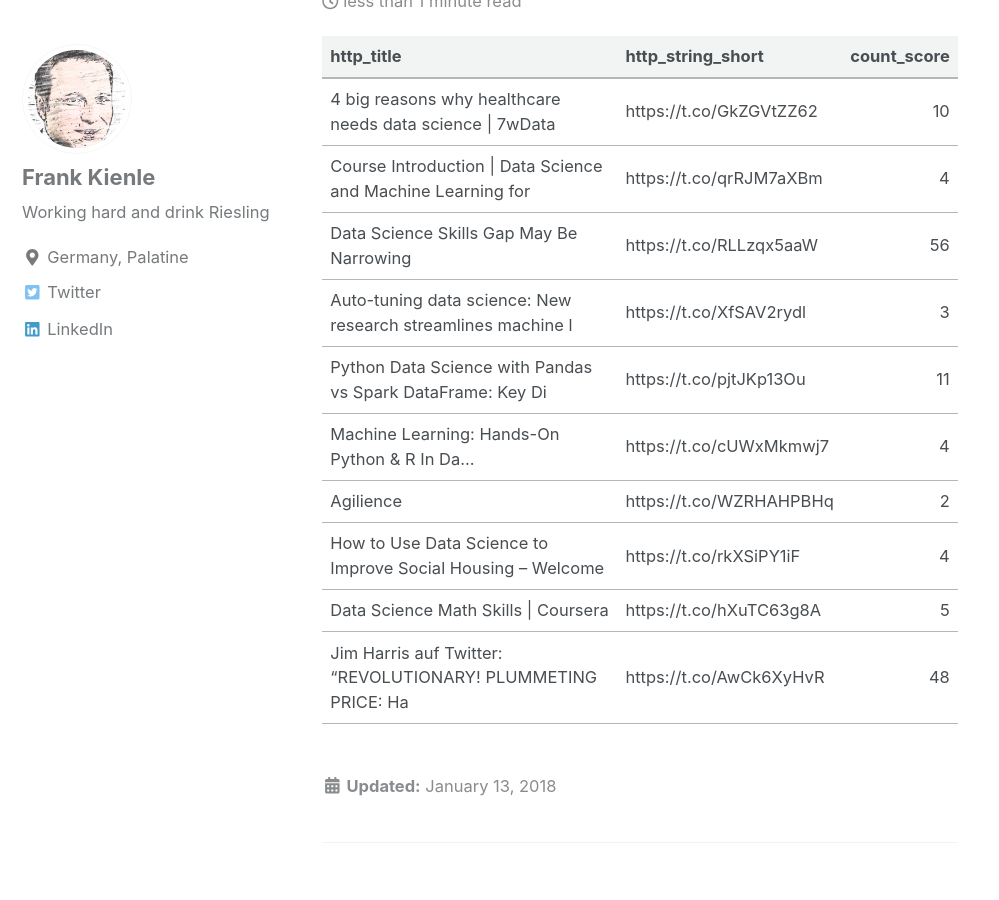
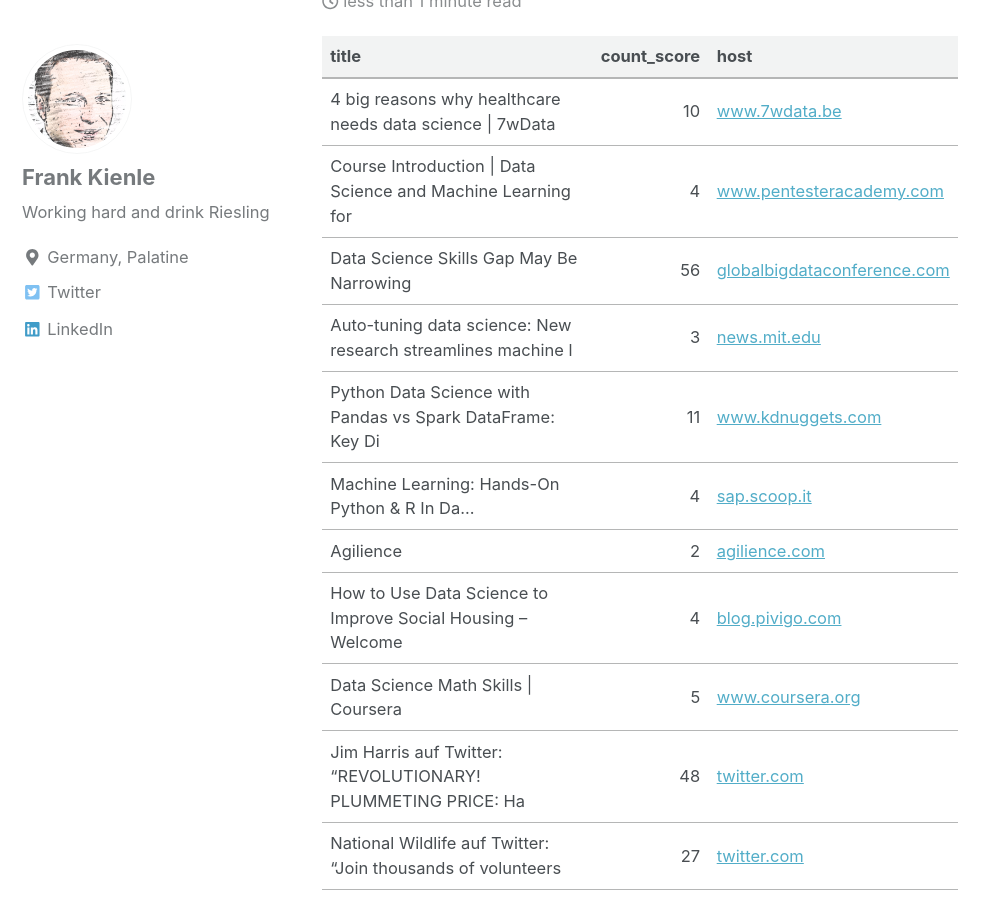
Before and after one commit to kienlef/kienlef.github.io, a Jekyll site: the page built from _posts/2018-01-13-table_example.md, in a window 1280 px wide and 900 px high, scrolled down 198 px. Shown: the whole window, without its empty margins (0-999 px from the left). Built offline with Jekyll 4.4.1, drawn with Linux system fonts in a browser that asks for light colours; nearby versions of some CDN libraries; some of the changed text lies outside the part shown.

Commit message:
Update 2018-01-13-table_example.md
link

```diff
--- a/_posts/2018-01-13-table_example.md
+++ b/_posts/2018-01-13-table_example.md
@@ -1,12 +1,18 @@
-|                         http_title                         |   http_string_short   |count_score|
-|------------------------------------------------------------|-----------------------|----------:|
-|4 big reasons why healthcare needs data science \| 7wData    |https://t.co/GkZGVtZZ62|         10|
-|Course Introduction \| Data Science and Machine Learning for |https://t.co/qrRJM7aXBm|          4|
-|Data Science Skills Gap May Be Narrowing                    |https://t.co/RLLzqx5aaW|         56|
-|Auto-tuning data science: New research streamlines machine l|https://t.co/XfSAV2rydl|          3|
-|Python Data Science with Pandas vs Spark DataFrame: Key Di  |https://t.co/pjtJKp13Ou|         11|
-|Machine Learning: Hands-On Python & R In Da...              |https://t.co/cUWxMkmwj7|          4|
-|Agilience                                                   |https://t.co/WZRHAHPBHq|          2|
-|How to Use Data Science to Improve Social Housing – Welcome |https://t.co/rkXSiPY1iF|          4|
-|Data Science Math Skills \| Coursera                         |https://t.co/hXuTC63g8A|          5|
-|Jim Harris auf Twitter: "REVOLUTIONARY! PLUMMETING PRICE: Ha|https://t.co/AwCk6XyHvR|         48|
+|                           title                            |count_score|                         host                         |
+|------------------------------------------------------------|----------:|------------------------------------------------------|
+|4 big reasons why healthcare needs data science \| 7wData    |         10|[www.7wdata.be](https://t.co/GkZGVtZZ62)              |
+|Course Introduction \| Data Science and Machine Learning for |          4|[www.pentesteracademy.com](https://t.co/qrRJM7aXBm)   |
+|Data Science Skills Gap May Be Narrowing                    |         56|[globalbigdataconference.com](https://t.co/RLLzqx5aaW)|
+|Auto-tuning data science: New research streamlines machine l|          3|[news.mit.edu](https://t.co/XfSAV2rydl)               |
+|Python Data Science with Pandas vs Spark DataFrame: Key Di  |         11|[www.kdnuggets.com](https://t.co/pjtJKp13Ou)          |
+|Machine Learning: Hands-On Python & R In Da...              |          4|[sap.scoop.it](https://t.co/cUWxMkmwj7)               |
+|Agilience                                                   |          2|[agilience.com](https://t.co/WZRHAHPBHq)              |
+|How to Use Data Science to Improve Social Housing – Welcome |          4|[blog.pivigo.com](https://t.co/rkXSiPY1iF)            |
+|Data Science Math Skills \| Coursera                         |          5|[www.coursera.org](https://t.co/hXuTC63g8A)           |
+|Jim Harris auf Twitter: "REVOLUTIONARY! PLUMMETING PRICE: Ha|         48|[twitter.com](https://t.co/AwCk6XyHvR)                |
+|National Wildlife auf Twitter: "Join thousands of volunteers|         27|[twitter.com](https://t.co/IjQSLuCViN)                |
+|Franco Ronconi auf Twitter: "Auto-tuning #DataScience : New |          3|[twitter.com](https://t.co/zieNJB2Zej)                |
+|John Letteboer auf Twitter: "Checking out "Response Modeling|          2|[twitter.com](https://t.co/2WwB74dpg4)                |
+|Data science: The next evolution for accountants?  \| Account|          9|[www.accountingtoday.com](https://t.co/sV4rZ9rtAE)    |
+|10 Free Must-Read Books for Machine Learning and Data Scie  |        171|[www.kdnuggets.com](https://t.co/ELslDxUvw4)          |
+|Visualization for Data Science  CS 5630 6630   Fall 2017  Le|       4848|[www.youtube.com](https://t.co/RHLyV0Yfkn)            |
```
